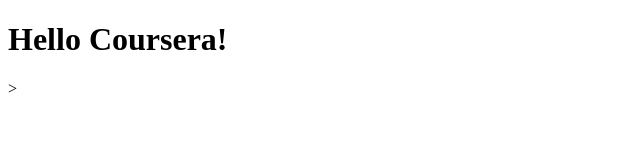
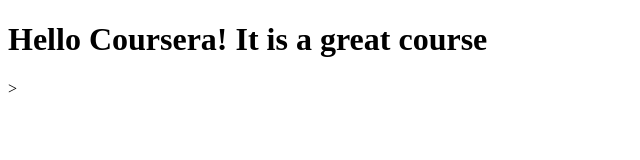
Before and after one commit to liuqi93/coursera-test, a plain HTML site: page site/index.html in a window 1280 px wide. Shown: the whole page, without its empty margins (0-640 px from the left). Drawn offline with Linux system fonts and the light colour scheme.

Commit message:
Small addition to our page content

```diff
--- a/site/index.html
+++ b/site/index.html
@@ -4,6 +4,6 @@
 	<title>Hello Coursera!</title>
 </head>
 <body>
-<h1>Hello Coursera!</h1>>
+<h1>Hello Coursera! It is a great course</h1>>
 </body>
 </html>
```
